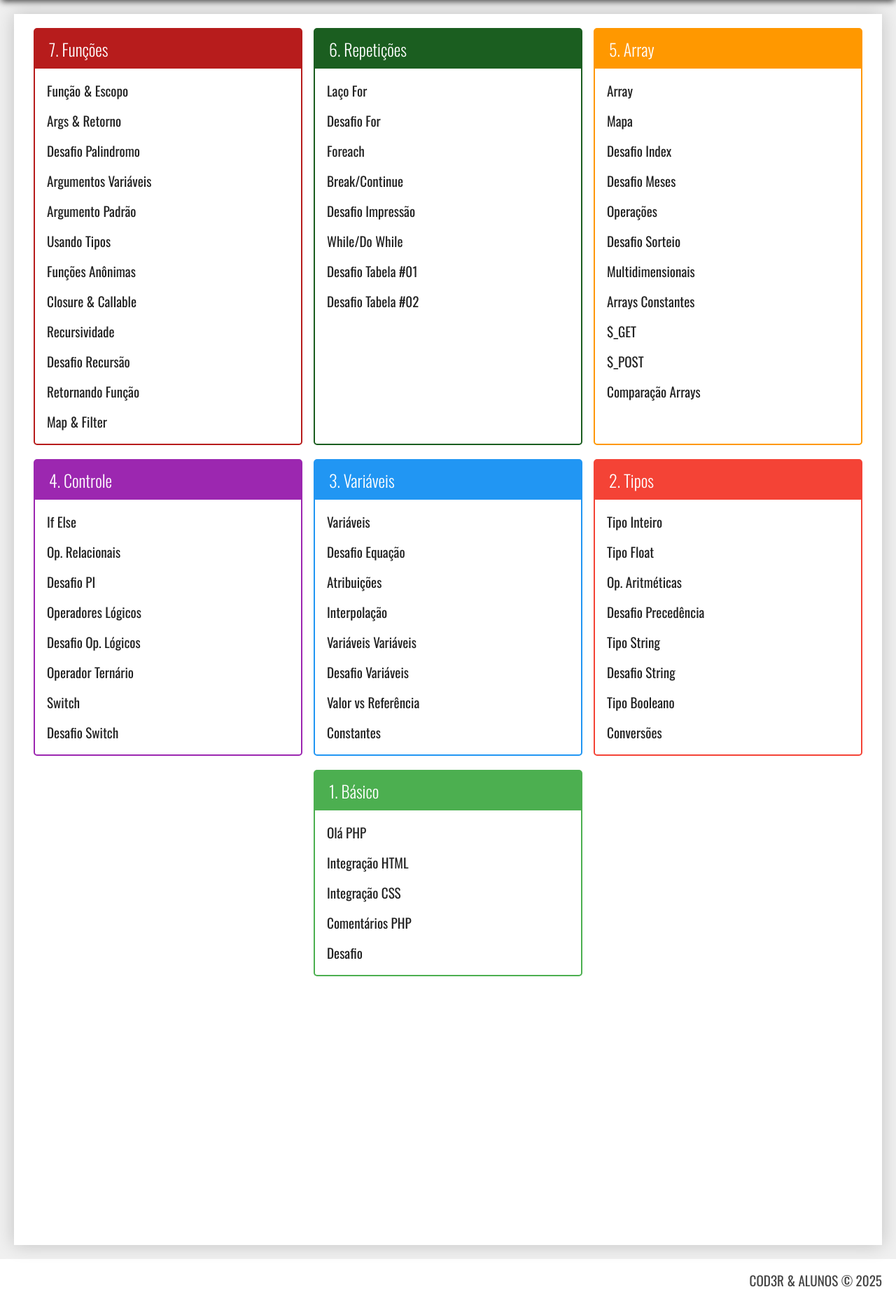
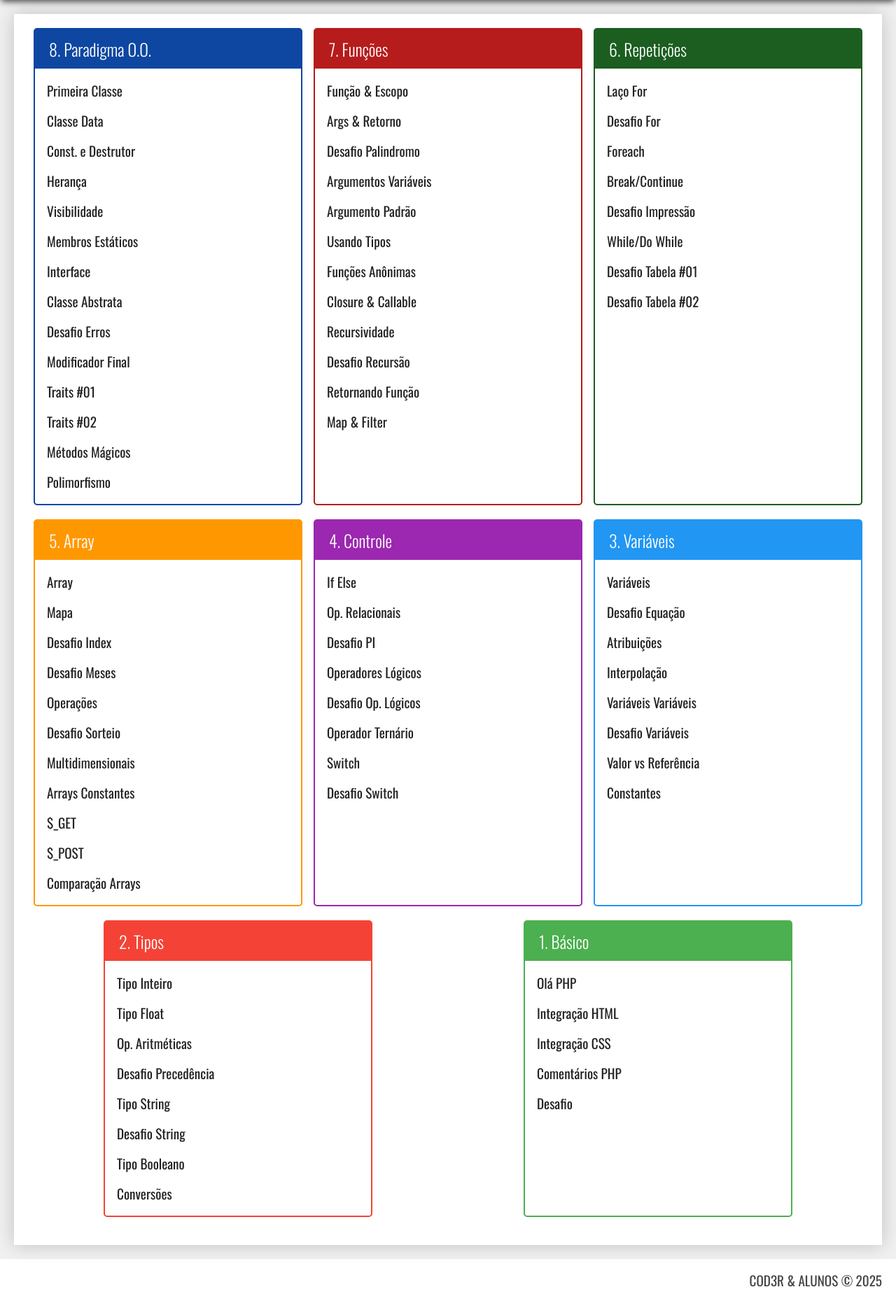
Before and after one commit to GPetrolini/curso-php-cod3r, a PHP site: page / in a window 1280 px wide. Shown: the part 120-1979 px from the top of the page at 70% size. Run offline with PHP 8.4, Linux system fonts and the light colour scheme.

Commit message:
Novos códigos

```diff
--- a/index.php
+++ b/index.php
@@ -14,6 +14,81 @@
     <main class="principal">
         <div class="conteudo">
             <nav class="modulos">
+                <div class="modulo azul-escuro">
+                    <h3>8. Paradigma O.O.</h3>
+                    <ul>
+                        <li>
+                            <a href="exercicio.php?dir=classes_objetos&file=classe">
+                                Primeira Classe
+                            </a>
+                        </li>
+                        <li>
+                            <a href="exercicio.php?dir=classes_objetos&file=data">
+                                Classe Data
+                            </a>
+                        </li>
+                        <li>
+                            <a href="exercicio.php?dir=classes_objetos&file=construtor_destrutor">
+                                Const. e Destrutor
+                            </a>
+                        </li>
+                        <li>
+                            <a href="exercicio.php?dir=classes_objetos&file=heranca">
+                                Herança
+                            </a>
+                        </li>
+                        <li>
+                            <a href="exercicio.php?dir=classes_objetos&file=visibilidade">
+                                Visibilidade
+                            </a>
+                        </li>
+                        <li>
+                            <a href="exercicio.php?dir=classes_objetos&file=static">
+                                Membros Estáticos
+                            </a>
+                        </li>
+                        <li>
+                            <a href="exercicio.php?dir=classes_objetos&file=interface">
+                                Interface
+                            </a>
+                        </li>
+                        <li>
+                            <a href="exercicio.php?dir=classes_objetos&file=abstract">
+                                Classe Abstrata
+                            </a>
+                        </li>
+                        <li>
+                            <a href="exercicio.php?dir=classes_objetos&file=desafio_erros">
+                                Desafio Erros
+                            </a>
+                        </li>
+                        <li>
+                            <a href="exercicio.php?dir=classes_objetos&file=final">
+                                Modificador Final
+                            </a>
+                        </li>
+                        <li>
+                            <a href="exercicio.php?dir=classes_objetos&file=traits_01">
+                                Traits #01
+                            </a>
+                        </li>
+                        <li>
+                            <a href="exercicio.php?dir=classes_objetos&file=traits_02">
+                                Traits #02
+                            </a>
+                        </li>
+                        <li>
+                            <a href="exercicio.php?dir=classes_objetos&file=magic_methods">
+                                Métodos Mágicos
+                            </a>
+                        </li>
+                        <li>
+                            <a href="exercicio.php?dir=classes_objetos&file=polimorfismo">
+                                Polimorfismo
+                            </a>
+                        </li>
+                    </ul>
+                </div>
                 <div class="modulo vermelho-escuro">
                     <h3>7. Funções</h3>
                     <ul>
```
Also changed, not shown: classes_objetos/classe.php (added, +25 -0 lines), classes_objetos/data.php (added, +25 -0 lines).
